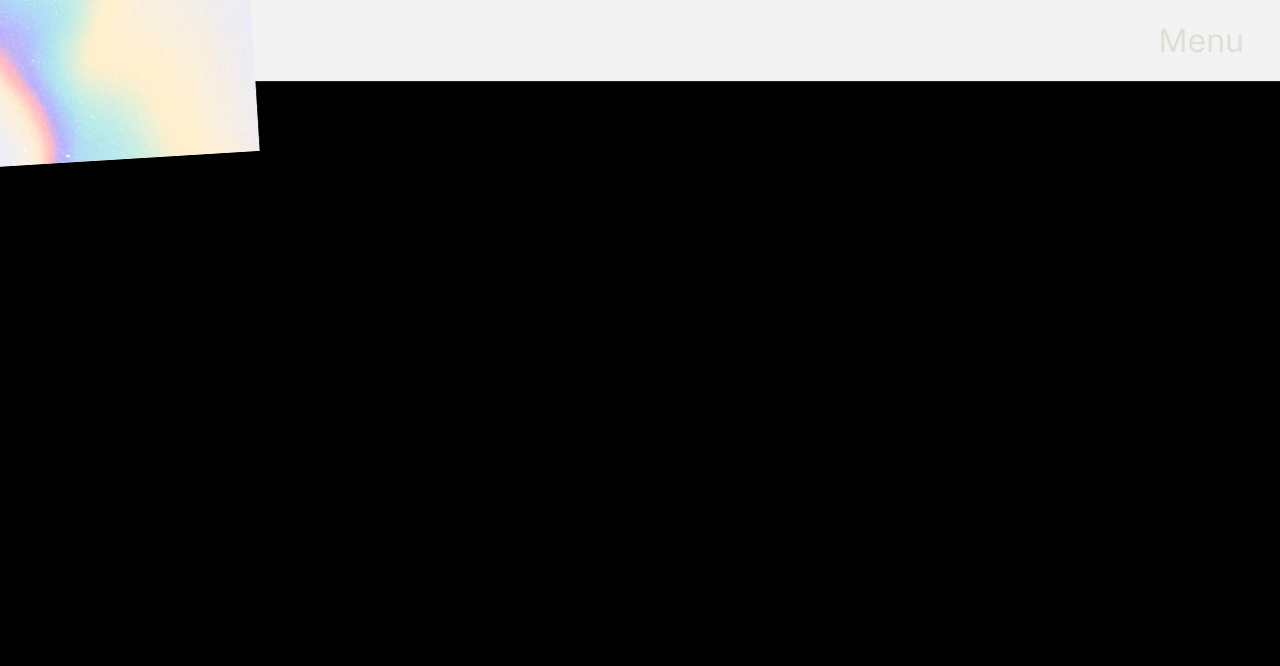
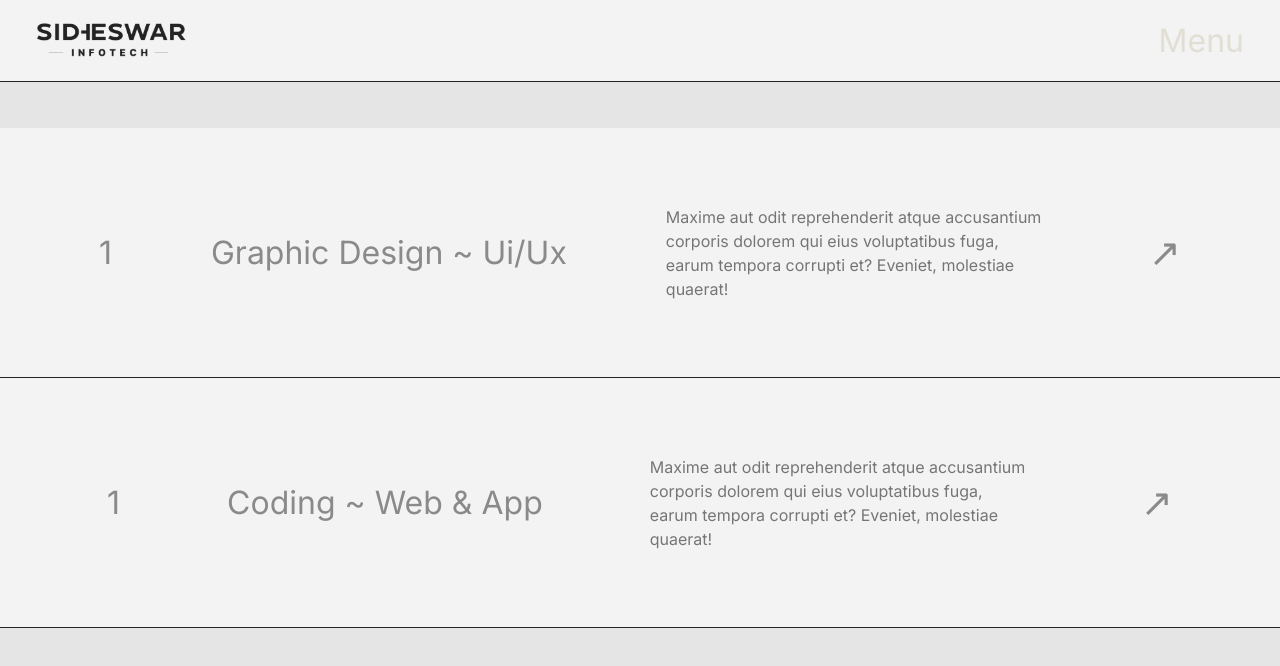
Before and after one commit to NOTZEUS299/Sidheshwar-Website, a Next.js app: page /temp in a window 1280 px wide. Shown: the top 666 px of the page. Built offline with nearby package versions, Linux system fonts and the light colour scheme.

Commit message:
Add image hover functionality and update UI layout

```diff
--- a/src/app/temp/page.tsx
+++ b/src/app/temp/page.tsx
@@ -1,4 +1,5 @@
 "use client"
+import Image from 'next/image';
 import React, { useEffect, useState, useRef } from 'react';
 
 const Index = () => {
@@ -6,7 +7,12 @@ const Index = () => {
   const [prevY, setPrevY] = useState<number>(0);
   const [tiltDirection, setTiltDirection] = useState<string>('');
   const [cursorSpeed, setCursorSpeed] = useState<number>(0); // Added cursorSpeed state
-  const imageRef = useRef<HTMLDivElement>(null);
+  const [hoverImageOne, setHoverImageOne] = useState<boolean>(false);
+  const imageContainerOneRef = useRef<any>(null);
+  const imageOneRef = useRef<any>(null);
+  const [hoverImageTwo, setHoverImageTWo] = useState<boolean>(false);
+  const imageContainerTwoRef = useRef<any>(null);
+  const imageTwoRef = useRef<any>(null);
 
   useEffect(() => {
     const handleMouseMove = (event: MouseEvent) => {
@@ -23,9 +29,15 @@ const Index = () => {
       setPrevX(clientX);
       setPrevY(clientY);
 
-      if (imageRef.current) {
-        imageRef.current.style.left = `${clientX}px`;
-        imageRef.current.style.top = `${clientY}px`;
+      if (imageOneRef.current) {
+        imageOneRef.current.style.left = `${clientX}px`;
+        imageOneRef.current.style.top = `${clientY}px`;
+        imageOneRef.current.style.transform = `translate(-50%, -100%) rotate(${tiltDirection === "tilt-left" ? -((Math.ceil(cursorSpeed) - 1) * 3.5) : ((Math.ceil(cursorSpeed) - 1) * 3.5)}deg)`;
+      }
+      if (imageTwoRef.current) {
+        imageTwoRef.current.style.left = `${clientX}px`;
+        imageTwoRef.current.style.top = `${clientY}px`;
+        imageTwoRef.current.style.transform = `translate(-50%, -200%) rotate(${tiltDirection === "tilt-left" ? -((Math.ceil(cursorSpeed) - 1) * 3.5) : ((Math.ceil(cursorSpeed) - 1) * 3.5)}deg)`;
       }
     };
 
@@ -37,32 +49,22 @@ const Index = () => {
   }, [prevX]);
 
   return (
-    <div className='overflow-x-hidden' style={{ width: '100%', height: 'auto', backgroundColor: 'black' }}>
-
-      <div id="second" className='w-full h-[100vh]'>
-        <div className="elem">
-          <img
-            className={`absolute w-[500px] z-50`}
-            ref={imageRef}
-            src="/assets/gradientThree.jpg"
-            alt=""
-            style={{ transition: 'all 0.1s ease', transform: `translate(-50%, -50%) rotate(${tiltDirection === "tilt-left" ? -((Math.ceil(cursorSpeed) - 1) * 3.5) : ((Math.ceil(cursorSpeed) - 1) * 3.5)}deg)` }}
-          />
-          <h1>The Plug</h1>
-          <h5>2022</h5>
-        </div>
-        <div className="elem">
-          <img src="./assets/gradientOne.jpg" className='w-[100px] hidden' alt="" />
-          <h1>ixperience</h1>
-          <h5>2022</h5>
-        </div>
-        <div className="elem elemlast">
-          <img src="./assets/gradientOne.jpg" className='w-[100px] hidden' alt="" />
-          <h1>hudu</h1>
-          <h5>2022</h5>
-        </div>
-      </div>
-    </div>
+    <ul className='w-full h-fit pt-32' >
+      <li ref={imageContainerOneRef} className='w-full h-[250px] bg-[#f3f3f3] relative flex justify-evenly items-center' style={{ borderBottom: "1px solid #232323" }} onMouseOver={() => console.log(true)} onMouseLeave={() => console.log(false)}>
+        <h2 className='text-[2.5vw] text-[#232323] opacity-50'>1</h2>
+        <h2 className='text-[2.5vw] text-[#232323] opacity-50'>Graphic Design ~ Ui/Ux</h2>
+        <p className='w-[30%] text-[#232323] opacity-60'>Maxime aut odit reprehenderit atque accusantium corporis dolorem qui eius voluptatibus fuga, earum tempora corrupti et? Eveniet, molestiae quaerat!</p>
+        <Image width={400} height={350} ref={hoverImageOne ? imageOneRef : null} className={`absolute left-0 top-0 w-[400px] ${hoverImageOne ? 'opacity-100' : 'opacity-0'}`} src="/assets/gradientThree.jpg" objectFit="cover" style={{ transition: "all .1s ease" }} alt="" />
+        <h2 className='text-[3vw] text-[#232323] opacity-50'>↗</h2>
+      </li>
+      <li className='w-full h-[250px] bg-[#f3f3f3] relative flex justify-evenly items-center' style={{ borderBottom: "1px solid #232323" }}>
+        <h2 className='text-[2.5vw] text-[#232323] opacity-50'>1</h2>
+        <h2 className='text-[2.5vw] text-[#232323] opacity-50'>Coding ~ Web & App</h2>
+        <p className='w-[30%] text-[#232323] opacity-60'>Maxime aut odit reprehenderit atque accusantium corporis dolorem qui eius voluptatibus fuga, earum tempora corrupti et? Eveniet, molestiae quaerat!</p>
+        {/* <Image className={`absolute w-[400px] ${hoverImageOne ? 'opacity-100' : 'opacity-0'}`} src="/assets/gradientThree.jpg" layout="fill" objectFit="cover" style={{ transition: "all .1s ease" }} alt="" /> */}
+        <h2 className='text-[3vw] text-[#232323] opacity-50'>↗</h2>
+      </li>
+    </ul>
   );
 };
 
```
